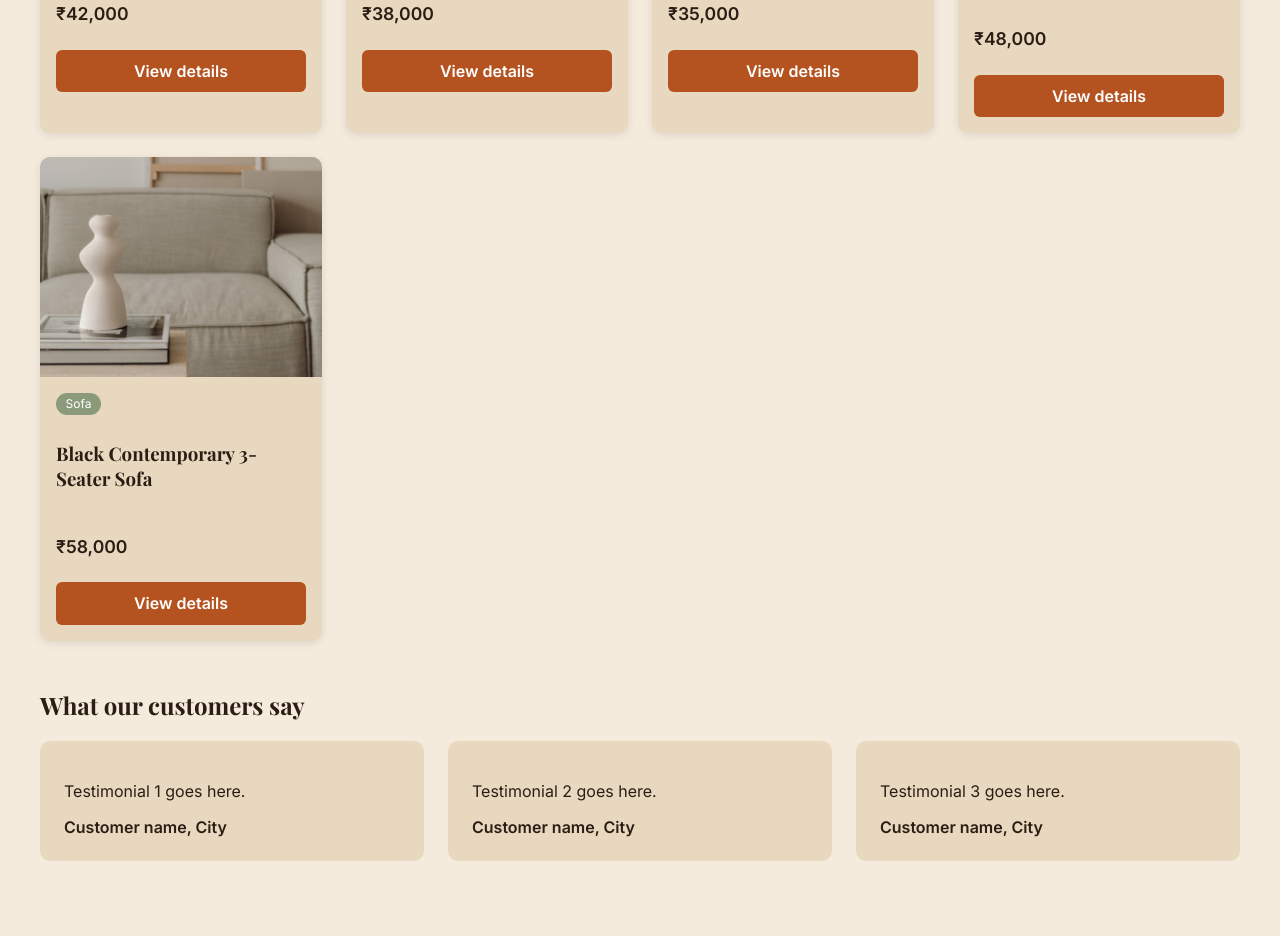
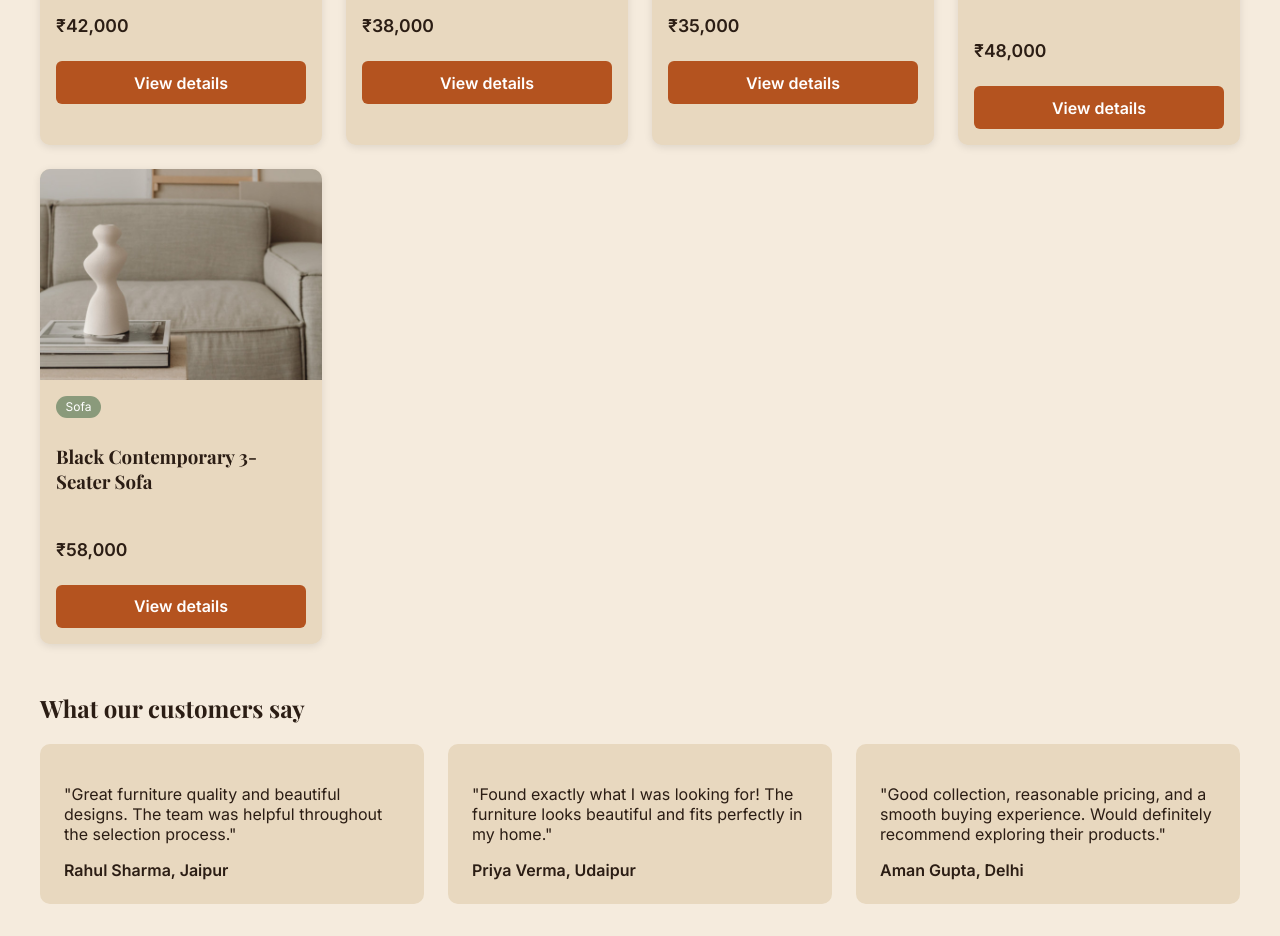
Before and after one commit to webbloomers/sample-furniture-house, a plain HTML site: page index.html in a window 1280 px wide. Shown: the part 1068-2004 px from the top of the page. Before the commit the page ends 1961 px from the top, so only its background shows below. Drawn offline with nearby package versions, Linux system fonts and the light colour scheme.

Commit message:
Consistent image sizing with aspect-ratio and object-fit

```diff
--- a/css/style.css
+++ b/css/style.css
@@ -81,7 +81,7 @@ main { padding: 2rem 1.5rem; max-width: 1200px; margin: 0 auto; }
   display: flex;
   flex-direction: column;
 }
-.product-card img { width: 100%; height: 220px; object-fit: cover; display: block; }
+.product-card img { width: 100%; aspect-ratio: 4 / 3; object-fit: cover; display: block; }
 .card-body { padding: 1rem; display: flex; flex-direction: column; gap: .5rem; }
 
 .category-tag {
--- a/index.html
+++ b/index.html
@@ -3,7 +3,7 @@
 <head>
   <meta charset="UTF-8">
   <meta name="viewport" content="width=device-width, initial-scale=1">
-  <title>Furniture House</title>
+  <title>Oakland Furnishing</title>
 
   <link rel="preconnect" href="https://fonts.googleapis.com">
   <link rel="preconnect" href="https://fonts.gstatic.com" crossorigin>
@@ -14,8 +14,8 @@
     <script src="js/main.js"></script>
   <section class="hero">
     <div class="hero-text">
-      <h1>Handcrafted furniture for your home</h1>
-      <p>Warm, minimal pieces made from solid wood.</p>
+      <h1>Oakland Furnishing</h1>
+      <p>Discover beautifully crafted furniture that brings comfort, style, and lasting quality to every corner of your home.</p>
       <a href="products.html" class="btn">Browse the catalogue</a>
     </div>
   </section>
@@ -35,16 +35,16 @@
     <h2 class="section-title">What our customers say</h2>
     <div class="testimonials">
       <blockquote class="testimonial">
-        <p>Testimonial 1 goes here.</p>
-        <cite>Customer name, City</cite>
+        <p>"Great furniture quality and beautiful designs. The team was helpful throughout the selection process."</p>
+        <cite>Rahul Sharma, Jaipur</cite>
       </blockquote>
       <blockquote class="testimonial">
-        <p>Testimonial 2 goes here.</p>
-        <cite>Customer name, City</cite>
+        <p>"Found exactly what I was looking for! The furniture looks beautiful and fits perfectly in my home."</p>
+        <cite> Priya Verma, Udaipur</cite>
       </blockquote>
       <blockquote class="testimonial">
-        <p>Testimonial 3 goes here.</p>
-        <cite>Customer name, City</cite>
+        <p>"Good collection, reasonable pricing, and a smooth buying experience. Would definitely recommend exploring their products."</p>
+        <cite>Aman Gupta, Delhi</cite>
       </blockquote>
     </div>
   </main>
--- a/js/main.js
+++ b/js/main.js
@@ -1,6 +1,6 @@
 const navbarHTML = `
   <header class="navbar">
-    <a href="index.html" class="logo">Furniture House</a>
+    <a href="index.html" class="logo">Oakland Furnishing</a>
     <button class="hamburger" id="hamburger" aria-label="Toggle menu">☰</button>
     <nav>
       <ul class="nav-links" id="nav-links">
@@ -15,7 +15,7 @@ const navbarHTML = `
 const footerHTML = `
   <footer class="footer">
     <div class="footer-col">
-      <h3>Furniture House</h3>
+      <h3>Oakland Furnishing</h3>
       <p>Handcrafted furniture for your home.</p>
     </div>
     <div class="footer-col">
```
